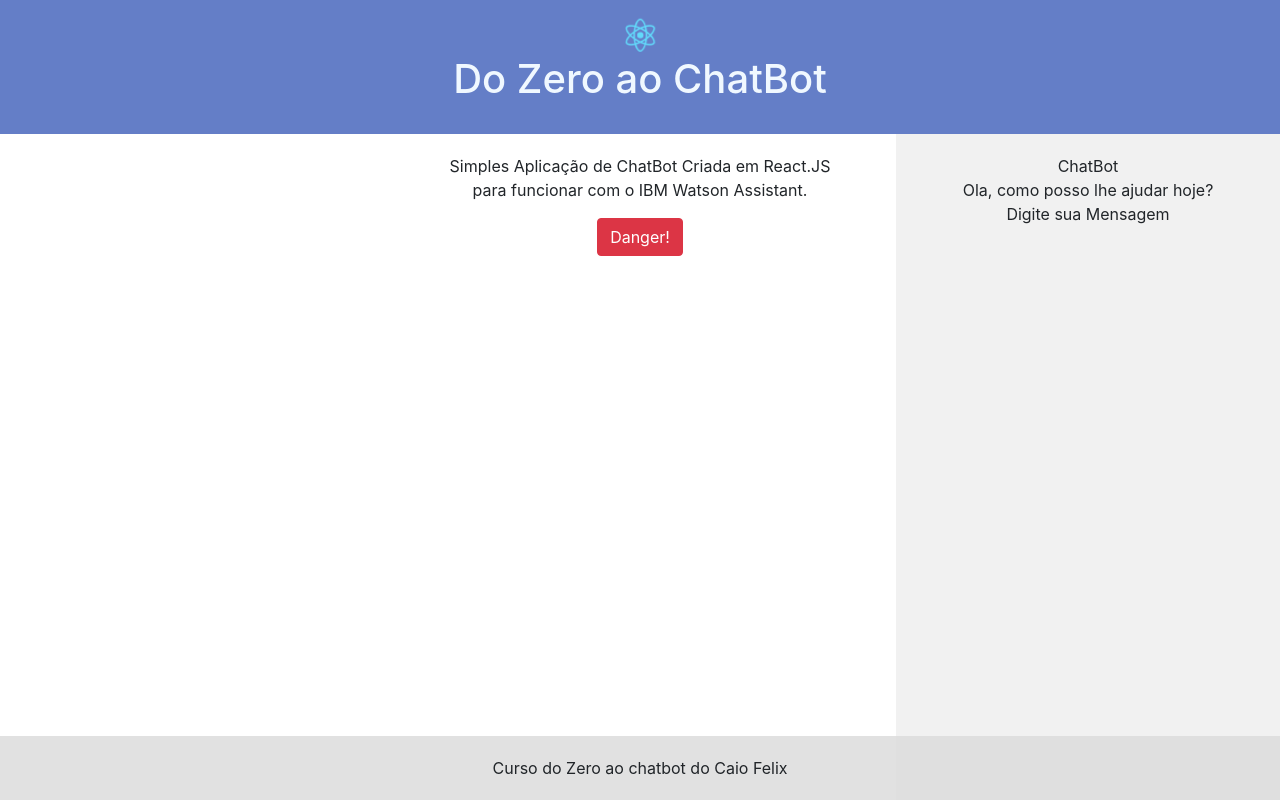
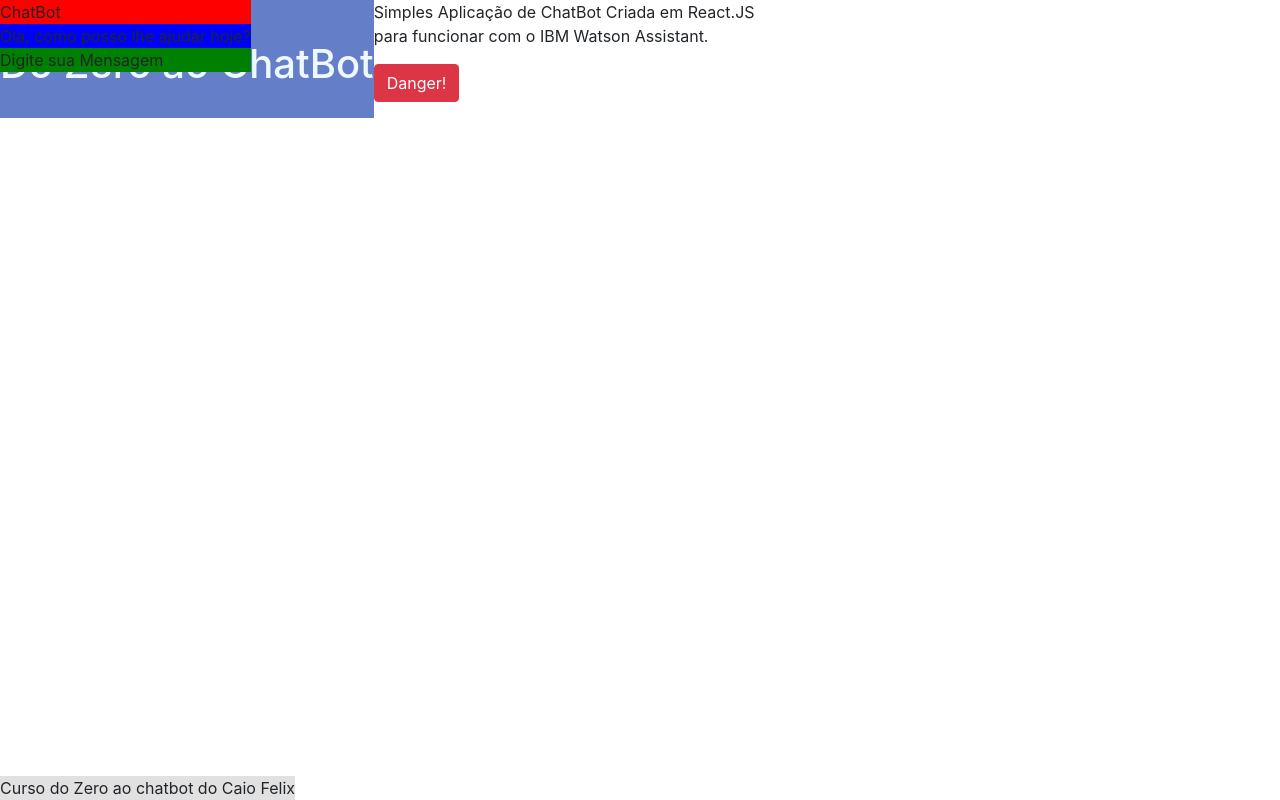
Before and after one commit to chalfel/chatbot-react, a React (Create React App) app: page / in a window 1280 px wide. Built offline with nearby package versions, Linux system fonts and the light colour scheme.

Commit message:
4 commit

```diff
--- a/src/App.js
+++ b/src/App.js
@@ -8,12 +8,10 @@ import Chatbot from './Componentes/Chatbot'
 class App extends Component {
   render() {
     return (
-      <div className="App">
+      <div className="conteudo">
     <Header />
-    <div className='conteudo'>
     <Home />
     <Chatbot />
-    </div>
     <Footer />
       </div>
     );
--- a/src/Componentes/Chatbot.js
+++ b/src/Componentes/Chatbot.js
@@ -1,4 +1,5 @@
 import React, {Component} from 'react'
+import './chat/chat.css'
 import ChatHeader from './chat/ChatHeader';
 import ChatMensagem from './chat/ChatMensagem';
 import ChatConversa from './chat/ChatConversa';
--- a/src/Componentes/chat/ChatConversa.js
+++ b/src/Componentes/chat/ChatConversa.js
@@ -3,7 +3,7 @@ import React, {Component} from 'react'
 class ChatConversa extends Component {
     render (){
         return (
-        <div>
+        <div className='chat-conversa'>
         Ola, como posso lhe ajudar hoje?
         </div>
     )
--- a/src/Componentes/chat/ChatHeader.js
+++ b/src/Componentes/chat/ChatHeader.js
@@ -2,7 +2,7 @@ import React from 'react'
 
 const ChatHeader = props => {
     return (
-        <div>
+        <div className='chat-header'>
         ChatBot
         </div>
 
--- a/src/Componentes/chat/ChatMensagem.js
+++ b/src/Componentes/chat/ChatMensagem.js
@@ -2,7 +2,7 @@ import React from 'react'
 
 const ChatMensagem = props => {
     return (
-        <div>
+        <div className='chat-mensagem'>
         Digite sua Mensagem
         </div>
 
--- /dev/null
+++ b/src/Componentes/chat/chat.css
@@ -0,0 +1,14 @@
+.chat-header{
+    background:red;
+}
+.chat-conversa{
+    background:blue;
+    position: relative;
+    height: 65%;
+
+}
+.chat-mensagem{
+    background:green;
+    bottom:0;
+    position:relative;
+}
--- a/src/index.css
+++ b/src/index.css
@@ -14,37 +14,41 @@ code {
 }
 
 .header{
+  grid-area:header;
   background:#647ec7;
   text-align: center;
   color: aliceblue;
-  padding: 15px;
-  size: 20%;
+
 }
 
 .home{
-  flex:70%;
+  grid-area: home;
   background: white;
-  padding: 20px;
+
 }
 
 .chatbot{
-  flex:30%;
+  grid-area:chatbot;
   background:#f1f1f1;
-  padding: 20px;
+
   position: fixed ;
-  right:0;
-  height:100%;
-  width:30%;
+
+
 }
 .footer{
-  padding: 20px;
+  grid-area:footer;
+
   text-align: center;
   background:#dddd;
   position:fixed;
-  width:100%;
+
   bottom:0;
 }
 .conteudo{
   display:flex;
   flex-wrap: wrap;
+  grid-template-areas:
+    'header header header header'
+    'home home home  chatbot'
+    'footer footer footer footer';
 }
```
